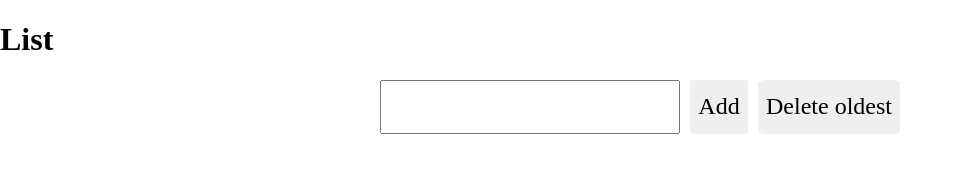
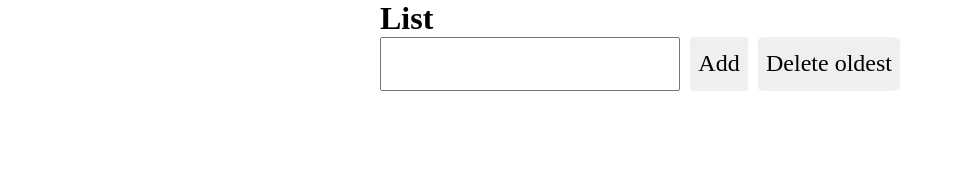
Before and after one commit to Olister-dev/homeworkJS1, a plain HTML site: page index.html in a window 1280 px wide. Shown: the whole page, without its empty margins (0-963 px from the left). Drawn offline with Linux system fonts and the light colour scheme.

Commit message:
header fix

```diff
--- a/style.css
+++ b/style.css
@@ -1,5 +1,10 @@
 * {
   box-sizing: border-box;
+}
+
+header h1 {
+  margin: 0 auto;
+  max-width: 520px;
 }
 
 .main {
```
